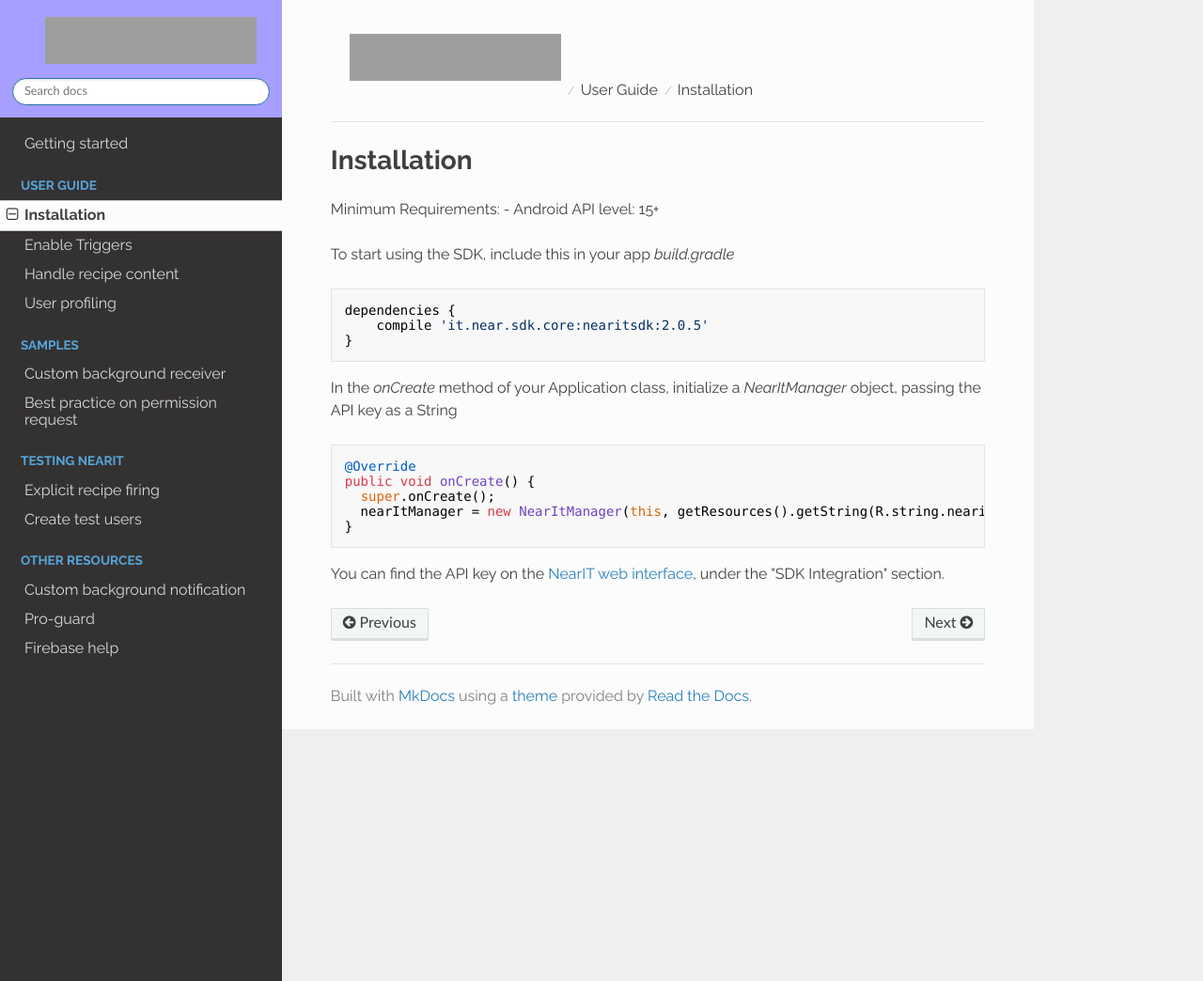
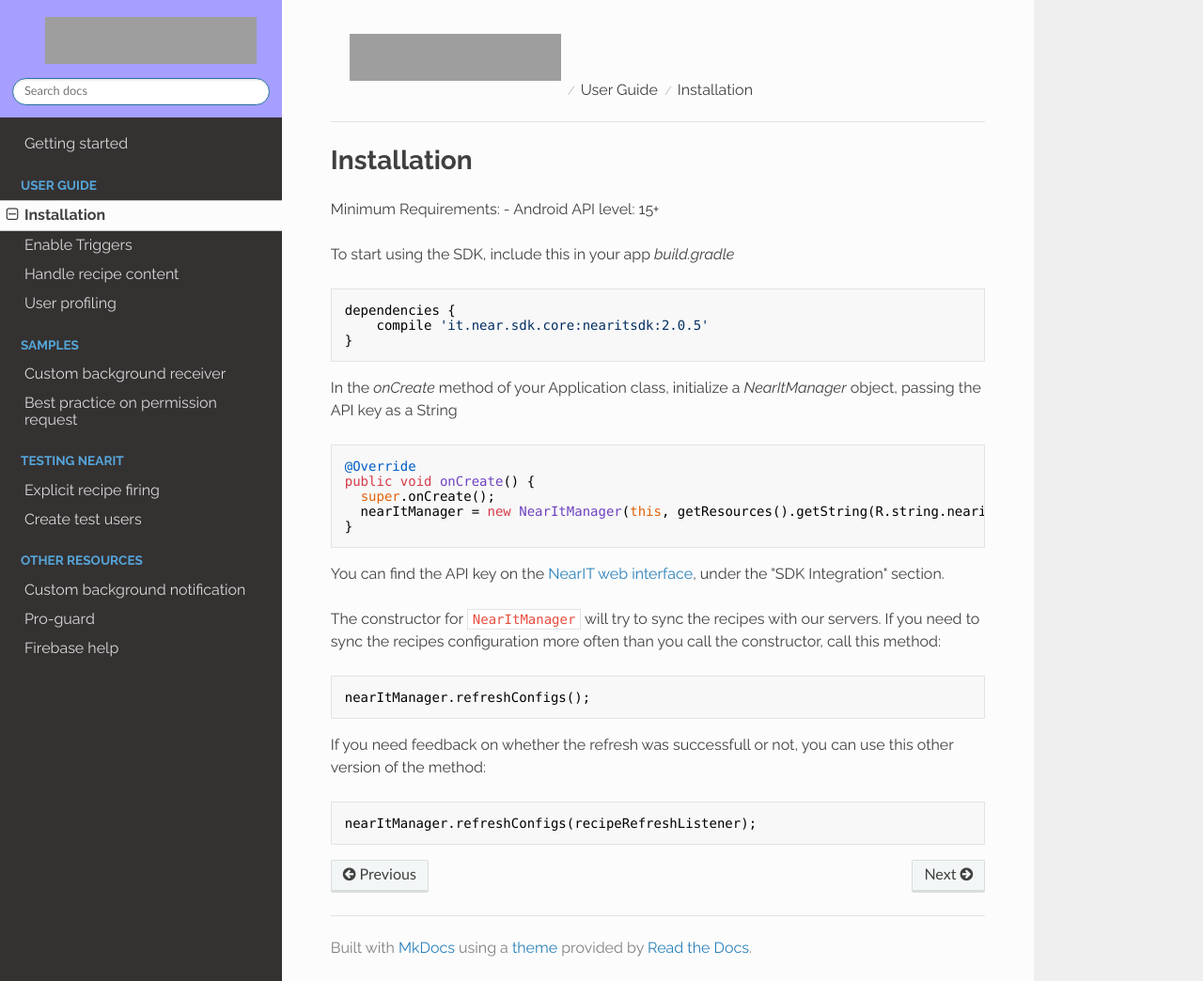
Before and after one commit to nearit/Android-SDK, an MkDocs documentation site: the page built from docs/installation.md, in a window 1280 px wide and 1044 px high, cut to the strip 0-1044 px from the top of the window. Shown: the whole strip at 94% size. Built offline with MkDocs 1.6.1, drawn with Linux system fonts in a browser that asks for light colours; nearby versions of some CDN libraries; old or Windows-style settings are respelled for this version of MkDocs; grey boxes are pictures that could not be loaded.

Commit message:
Update installation.md

````diff
--- a/docs/installation.md
+++ b/docs/installation.md
@@ -23,3 +23,15 @@ public void onCreate() {
 ```
 
 You can find the API key on the [NearIT web interface](https://go.nearit.com/), under the "SDK Integration" section.
+
+The constructor for `NearItManager` will try to sync the recipes with our servers. If you need to sync the recipes configuration more often than you call the constructor, call this method:
+
+```java
+nearItManager.refreshConfigs();
+```
+
+If you need feedback on whether the refresh was successfull or not, you can use this other version of the method:
+
+```java
+nearItManager.refreshConfigs(recipeRefreshListener);
+```
````
